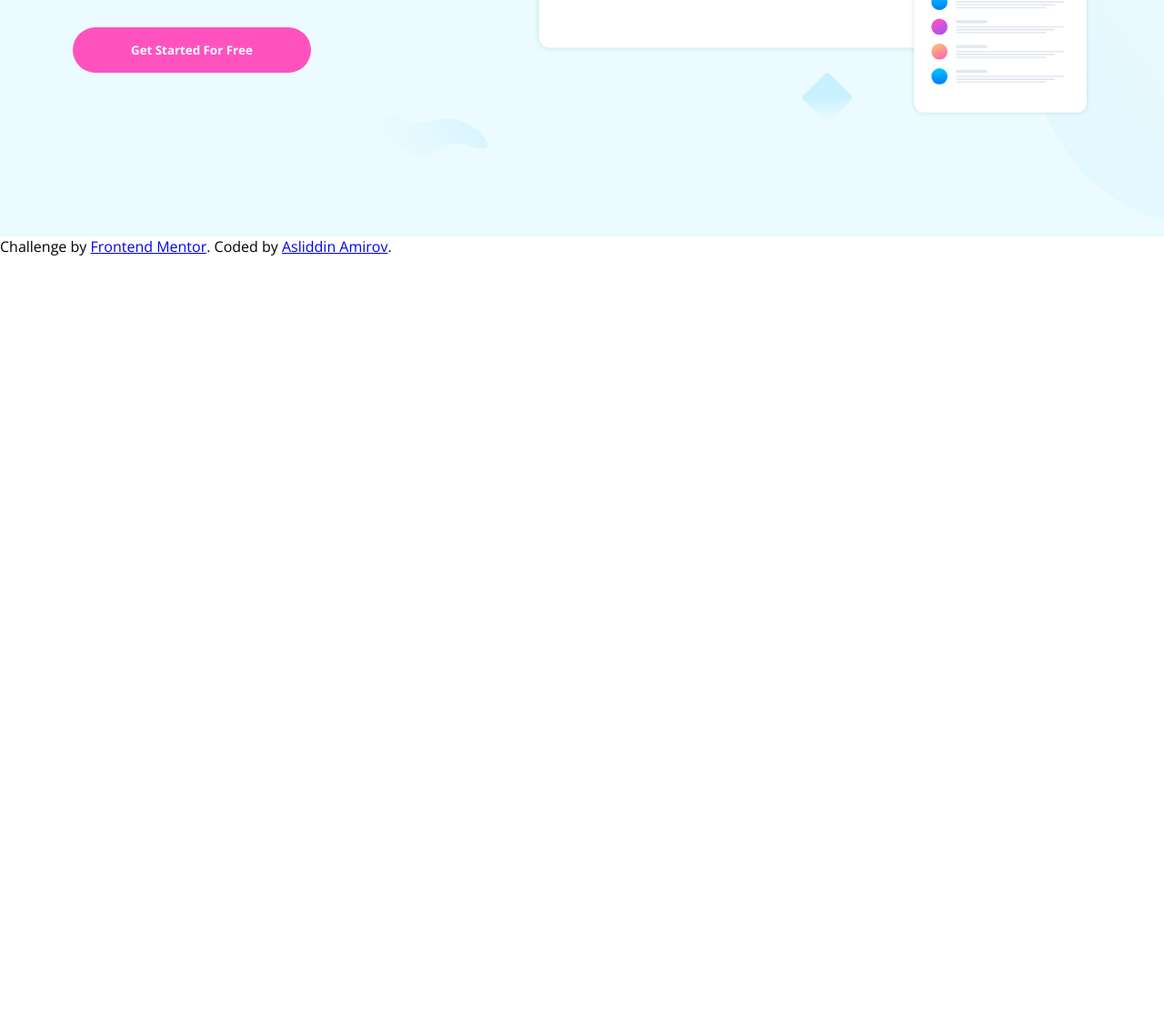
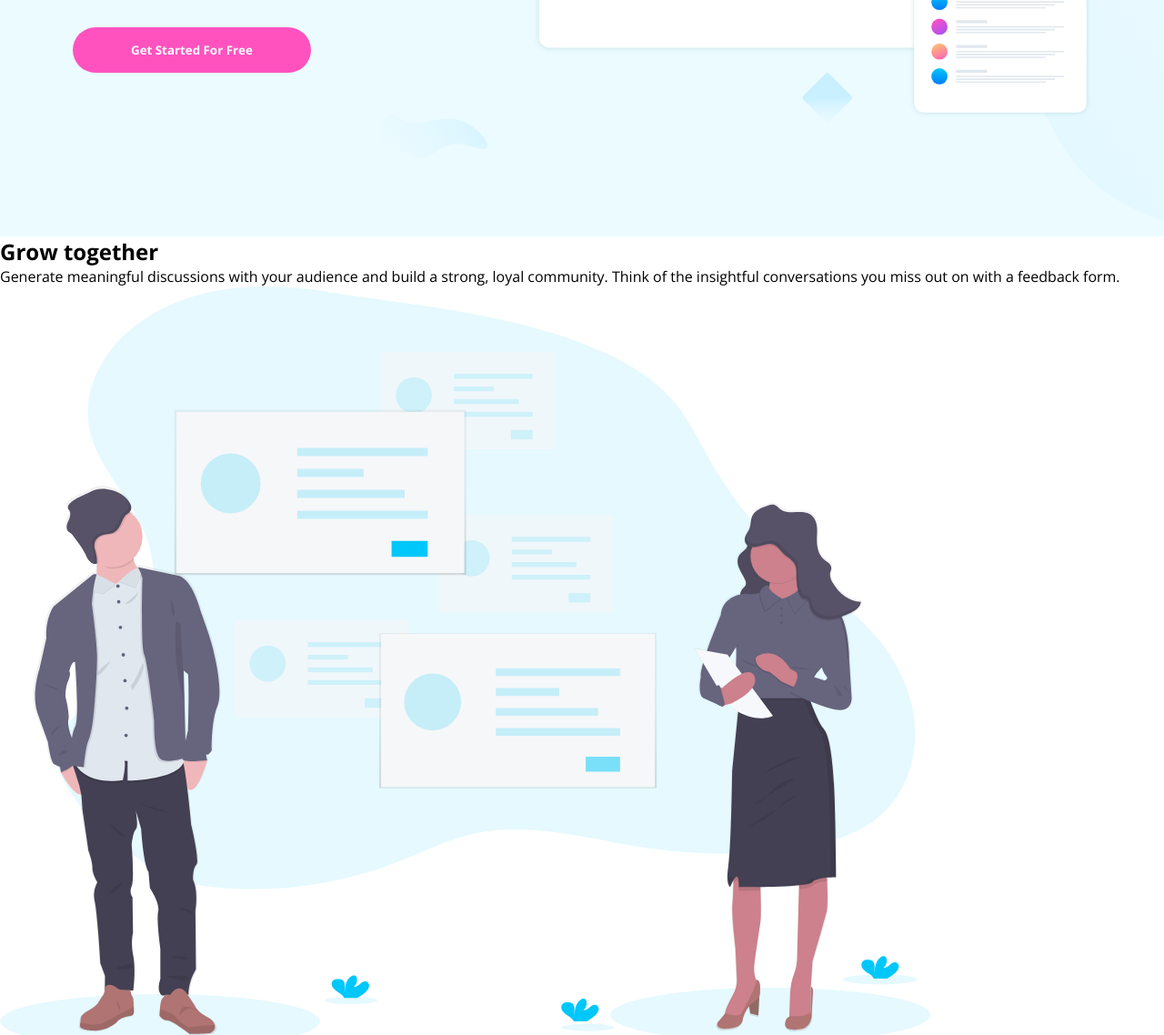
Before and after one commit to asliddinamir/project40-FM, a plain HTML site: page index.html in a window 1280 px wide. Shown: the part 500-1638 px from the top of the page at 91% size. Before the commit the page ends 800 px from the top, so only its background shows below. Drawn offline with nearby package versions, Linux system fonts and the light colour scheme.

Commit message:
added first info part

```diff
--- a/index.html
+++ b/index.html
@@ -28,6 +28,18 @@
     </div>
   </section>
 
+  <section class="infos">
+    <div class="info">
+      <div class="left_info">
+        <h2>Grow together</h2>
+        <p>Generate meaningful discussions with your audience and build a strong, loyal community. Think of the
+          insightful
+          conversations you miss out on with a feedback form.</p>
+      </div>
+      <img src="./images/illustration-grow-together.svg" alt="together">
+    </div>
+  </section>
+
   <footer>
     <p class="attribution">
       Challenge by <a href="https://www.frontendmentor.io?ref=challenge" target="_blank">Frontend Mentor</a>.
```
